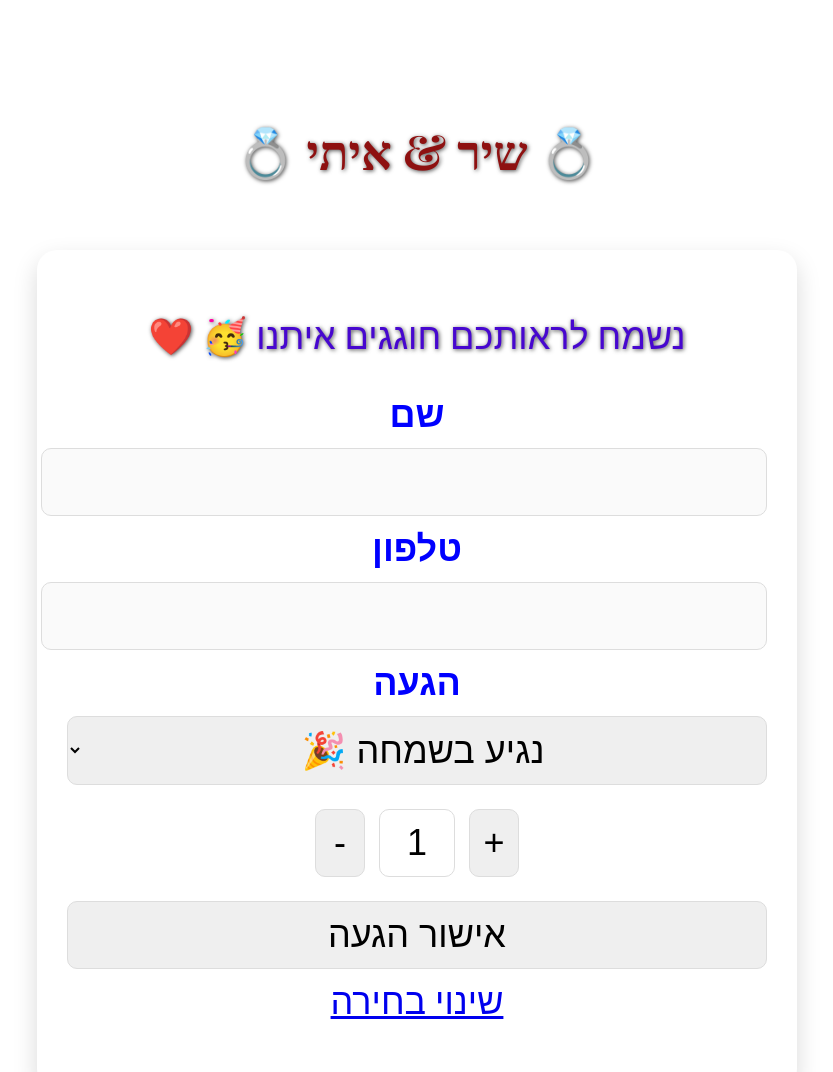
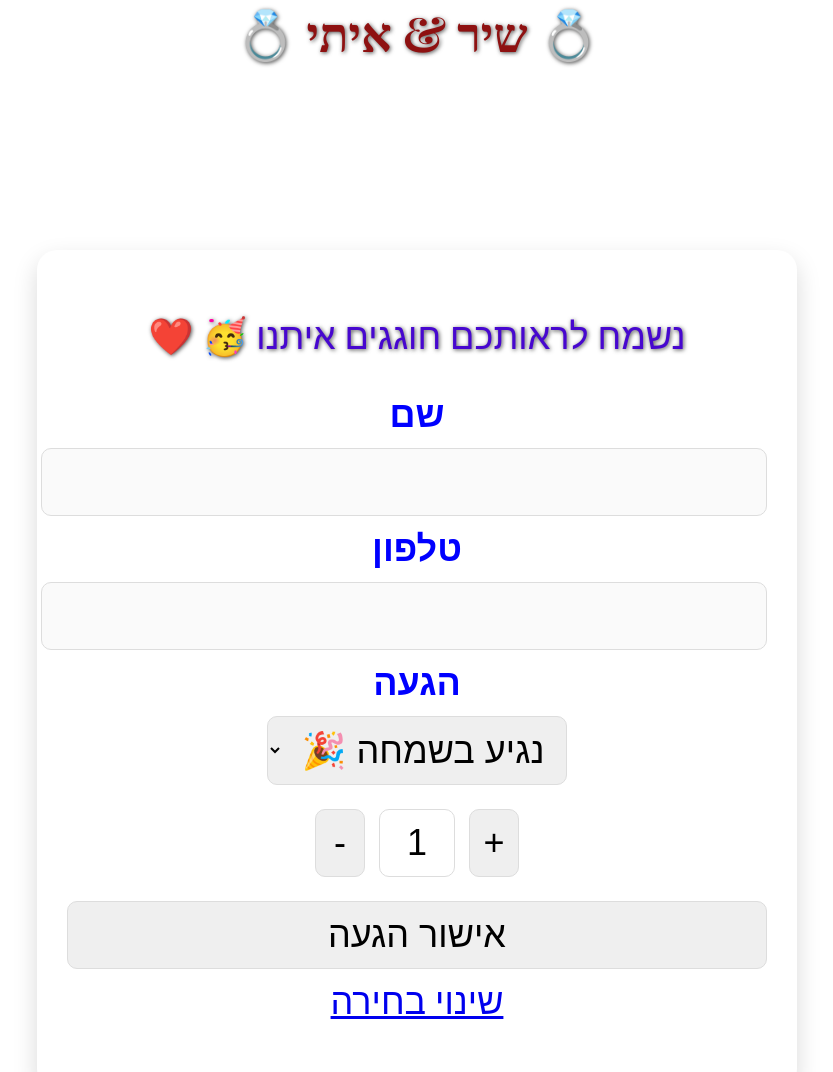
Before and after one commit to ualon1954/invited, a plain HTML site: page RSVP.html in a window 1280 px wide. Shown: the top 1072 px of the page, without its empty margins (223-1056 px from the left). Drawn offline with nearby package versions, Linux system fonts and the light colour scheme; no server answers.

Commit message:
Update commit

```diff
--- a/styles/resp.css
+++ b/styles/resp.css
@@ -11,7 +11,7 @@ body {
   /* background: url('https://images.unsplash.com/photo-1519744792095-2f2205e87b6f?auto=format&fit=crop&w=1600&q=80') no-repeat center center/cover; */
   height: 300px;
   display: flex;
-  align-items: center;
+  /* align-items: center; */
   justify-content: center;
   color: rgb(142, 17, 17);
   text-shadow: 1px 1px 4px rgba(0,0,0,0.7);
@@ -66,8 +66,9 @@ button {
 
 }
 #attendance {
-    /* width: 150px; */
+    width: 300px;
     display: block;
+    margin-right: 200px;
     }
 button:hover { background: #a4884c; }
 
```
